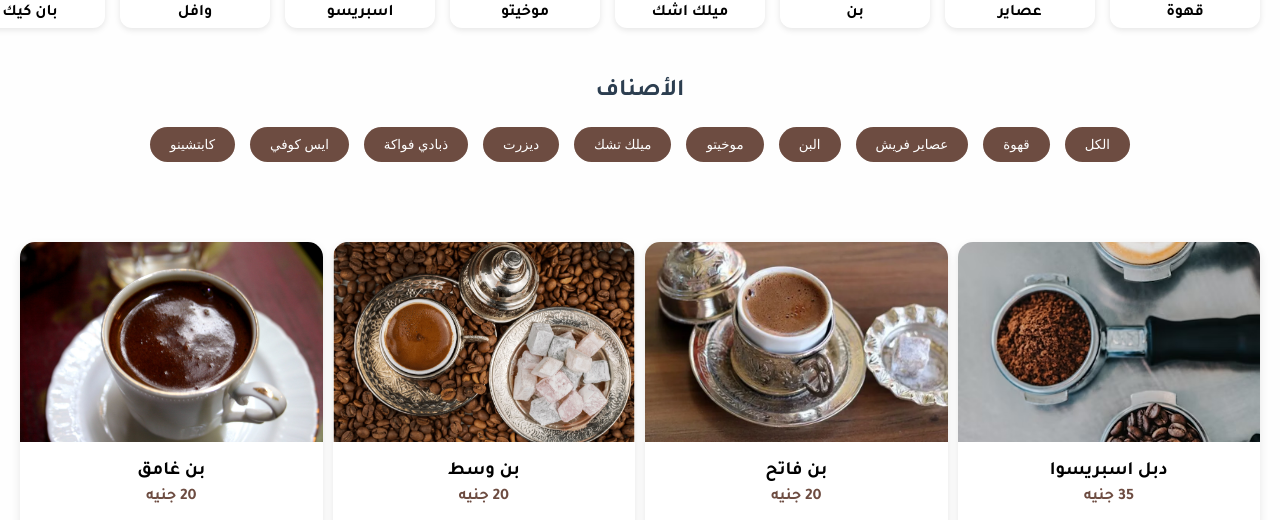
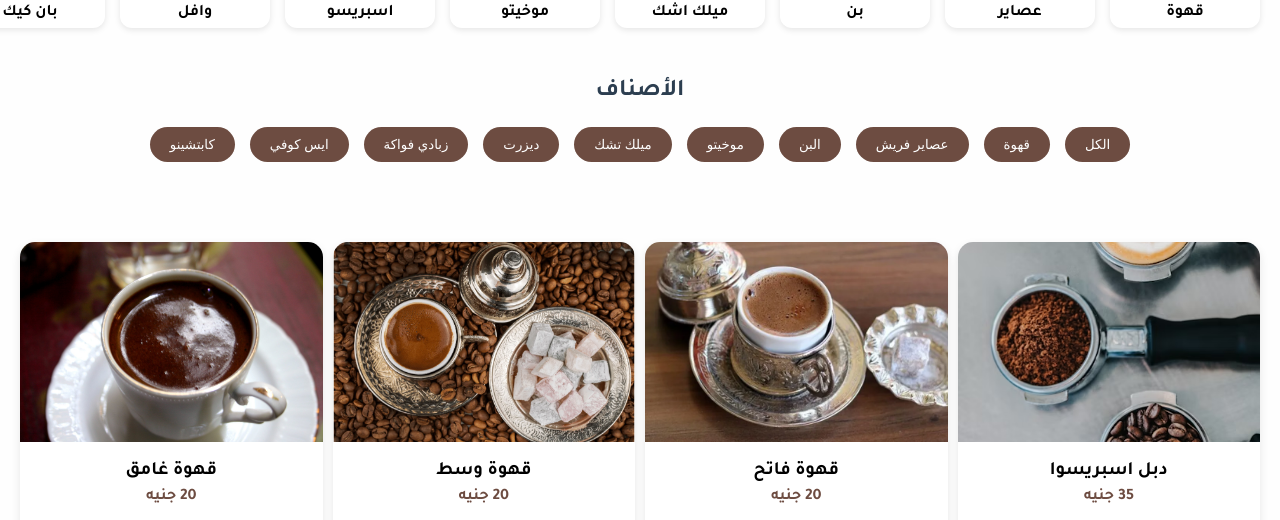
Before and after one commit to helal-1/caffe-resto-minimarkt, a plain HTML site: page index.html in a window 1280 px wide. Shown: the part 799-1319 px from the top of the page. Drawn offline with Linux system fonts and the light colour scheme.

Commit message:
update code

```diff
--- a/assets/js/index.js
+++ b/assets/js/index.js
@@ -20,9 +20,9 @@ if (localStorage.getItem('selectedSauces')) {
 const products = [
     // قهوة
     { name: "دبل اسبريسوا", type: "قهوة", price: 35, image: "assets/img/بل اسبريسوا.avif" },
-    { name: "بن فاتح", type: "قهوة", price: 20, image: "assets/img/بن فاتح فنجان.webp" },
-    { name: "بن وسط", type: "قهوة", price: 20, image: "assets/img/بن وسط فنجان.webp" },
-    { name: "بن غامق", type: "قهوة", price: 20, image: "assets/img/بن غامق.jpg" },
+    { name: "قهوة فاتح", type: "قهوة", price: 20, image: "assets/img/بن فاتح فنجان.webp" },
+    { name: "قهوة وسط", type: "قهوة", price: 20, image: "assets/img/بن وسط فنجان.webp" },
+    { name: "قهوة غامق", type: "قهوة", price: 20, image: "assets/img/بن غامق.jpg" },
     { name: " قهوة فرنساوي ", type: "قهوة", price: 30, image: "assets/img/فرنساوي.jpg" },
     { name: "قهوة بندق", type: "قهوة", price: 30, image: "assets/img/قهوة بندق.webp" },
     { name: "قهوة شيكولاته", type: "قهوة", price: 30, image: "assets/img/قهوة شيكولاته.jpeg" },
@@ -31,13 +31,13 @@ const products = [
     { name: "اسبريسو ميكاتو", type: "قهوة", price: 40, image: "assets/img/اسبريسوا ميكاتو.jpg" },
 
     // كابتشينو
-    { name: "نسكافيه بلاك", type: "كابتشينو", price: 30, image: "assets/img/بن اسبريسوا.jpg" },
+    { name: "نسكافيه بلاك", type: "كابتشينو", price: 30, image: "assets/img/طريقة-تحضير-نسكافيه-بلاك.webp" },
     { name: "كابتشينو موكا", type: "كابتشينو", price: 35, image: "assets/img/موكا_1.jpeg" },
-    { name: "كابتشينو فانيليا", type: "كابتشينو", price: 35, image: "assets/img/ميلك اتشك فانيليا.png" },
+    { name: "كابتشينو فانيليا", type: "كابتشينو", price: 35, image: "assets/img/كابتشينو فانيليا .webp" },
     { name: "كابتشينو لاتيه", type: "كابتشينو", price: 35, image: "assets/img/اسبنش لاتيه.jpg" },
     { name: "ميكاتو فيليفر", type: "كابتشينو", price: 40, image: "assets/img/اسبريسوا ميكاتو.jpg" },
     { name: "اسبنش لاتيه ", type: "كابتشينو", price: 35, image: "assets/img/لاتيه.jpeg" },
-    { name: "هوت شوكلت", type: "كابتشينو", price: 35, image: "assets/img/ميلك اتشك شيكولاته.jpeg" },
+    { name: "هوت شوكلت", type: "كابتشينو", price: 35, image: "assets/img/هوت شوكلت.jpeg" },
     { name: "كابتشينو سينجل", type: "كابتشينو", price: 35, image: "assets/img/كابتشينو.jpeg" },
     { name: "كابتشينو دبل", type: "كابتشينو", price: 50, image: "assets/img/كابتشينو دبل.jpeg" },
 
@@ -72,16 +72,16 @@ const products = [
     { name: "موخيتو بلو بيري", type: "موخيتو", price: 50, image: "assets/img/موخيتو بلو بيري.jpeg" },
 
     // البن
-    { name: "بن فاتح", type: "البن", weight: "1k", image: "assets/img/بن فاتح.webp" },
-    { name: "بن وسط", type: "البن", weight: "1k", image: "assets/img/بن وسط.jpeg" },
-    { name: "بن غامق", type: "البن", weight: "1k", image: "assets/img/بن غامق.jpeg" },
-    { name: "بن برازيلي ", type: "البن", weight: "1k", image: "assets/img/بن برازيلي.jpeg" },
-    { name: "بن كولمبي", type: "البن", weight: "1k", image: "assets/img/كولمبي.webp" },
-    { name: "بن حبشي", type: "البن", weight: "1k", image: "assets/img/بن حبشي.webp" },
-    { name: "بن يمني", type: "البن", weight: "1k", image: "assets/img/بن يمني.jpg" },
-    { name: "بن هندي", type: "البن", weight: "1k", image: "assets/img/هندي بن.jpeg" },
-    { name: "بن اسيريسوا", type: "البن", weight: "1k", image: "assets/img/بن اسبريسوا.jpg" },
-    { name: "بن اندونيسي", type: "البن", weight: "1k", image: "assets/img/بن اندونسي.jpg" },
+    { name: "بن فاتح", type: "البن", image: "assets/img/بن فاتح.webp" },
+    { name: "بن وسط", type: "البن", image: "assets/img/بن وسط.jpeg" },
+    { name: "بن غامق", type: "البن", image: "assets/img/بن غامق.jpeg" },
+    { name: "بن برازيلي ", type: "البن", image: "assets/img/بن برازيلي.jpeg" },
+    { name: "بن كولمبي", type: "البن", image: "assets/img/كولمبي.webp" },
+    { name: "بن حبشي", type: "البن", image: "assets/img/بن حبشي.webp" },
+    { name: "بن يمني", type: "البن", image: "assets/img/بن يمني.jpg" },
+    { name: "بن هندي", type: "البن", image: "assets/img/هندي بن.jpeg" },
+    { name: "بن اسيريسوا", type: "البن", image: "assets/img/بن اسبريسوا.jpg" },
+    { name: "بن اندونيسي", type: "البن", image: "assets/img/بن اندونسي.jpg" },
 
     // ميلك تشك
     { name: "ميلك شيك فراولة", type: "ميلك تشك", price: 55, image: "assets/img/ميلك شك فراولة.jpeg" },
@@ -103,11 +103,11 @@ const products = [
     { name: "طاجن نوتيلا", type: "ديزرت", image: "assets/img/طاجن نوتيلا.jpg" },
 
     // ذبادي فواكة
-    { name: "ذبادي فواكة", type: "ذبادي فواكة", price: 55, image: "assets/img/ذبادي فواكهة.jpeg" },
-    { name: "ذبادي فراولة", type: "ذبادي فواكة", price: 45, image: "assets/img/ذبادي فراولة.jpeg" },
-    { name: "ذبادي توت", type: "ذبادي فواكة", price: 55, image: "assets/img/ذبادي توت.jpg" },
-    { name: "ذبادي موز", type: "ذبادي فواكة", price: 45, image: "assets/img/ذبادي موز.jpg" },
-    { name: "ذبادي مانجا", type: "ذبادي فواكة", price: 45, image: "assets/img/ذبادي مانجا.jpeg" },
+    { name: "زبادي فواكة", type: "ذبادي فواكة", price: 55, image: "assets/img/ذبادي فواكهة.jpeg" },
+    { name: "زبادي فراولة", type: "ذبادي فواكة", price: 45, image: "assets/img/ذبادي فراولة.jpeg" },
+    { name: "زبادي توت", type: "ذبادي فواكة", price: 55, image: "assets/img/ذبادي توت.jpg" },
+    { name: "زبادي موز", type: "ذبادي فواكة", price: 45, image: "assets/img/ذبادي موز.jpg" },
+    { name: "زبادي مانجا", type: "ذبادي فواكة", price: 45, image: "assets/img/ذبادي مانجا.jpeg" },
 ];
 // Initialize loader
 const loader = document.getElementById('loader');
--- a/index.html
+++ b/index.html
@@ -85,7 +85,7 @@
       <button onclick="filterProducts('موخيتو')">موخيتو</button>
       <button onclick="filterProducts('ميلك تشك')">ميلك تشك</button>
       <button onclick="filterProducts('ديزرت')">ديزرت</button>
-      <button onclick="filterProducts('ذبادي فواكة')">ذبادي فواكة</button>
+      <button onclick="filterProducts('ذبادي فواكة')">زبادي فواكة</button>
       <button onclick="filterProducts('ايس كوفي')">ايس كوفي</button>
       <button onclick="filterProducts('كابتشينو')">كابتشينو</button>
     </div>
```
